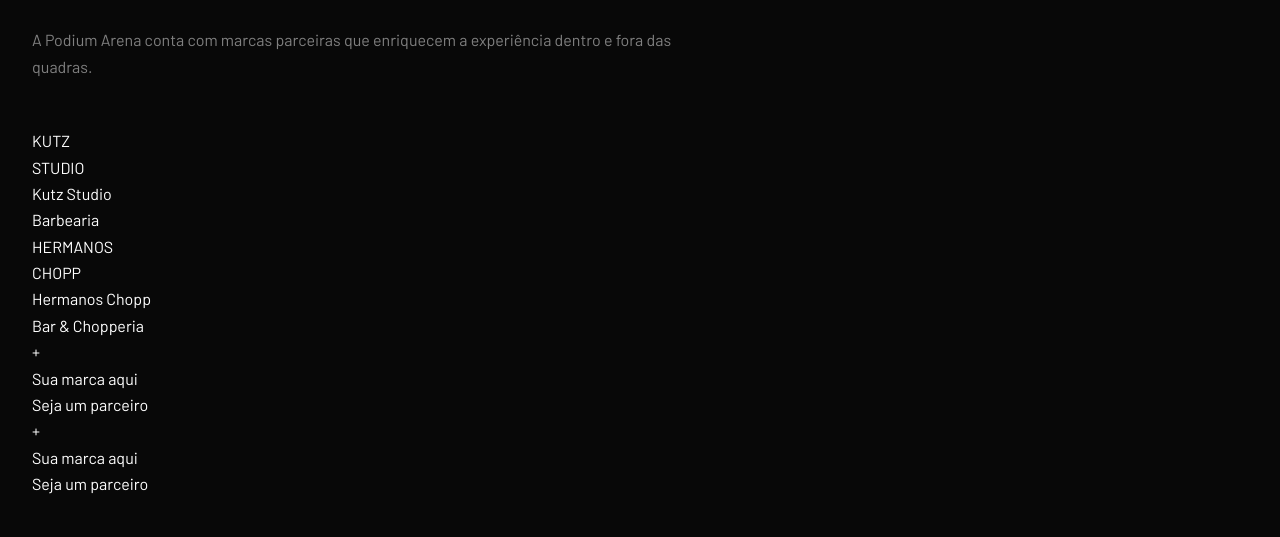
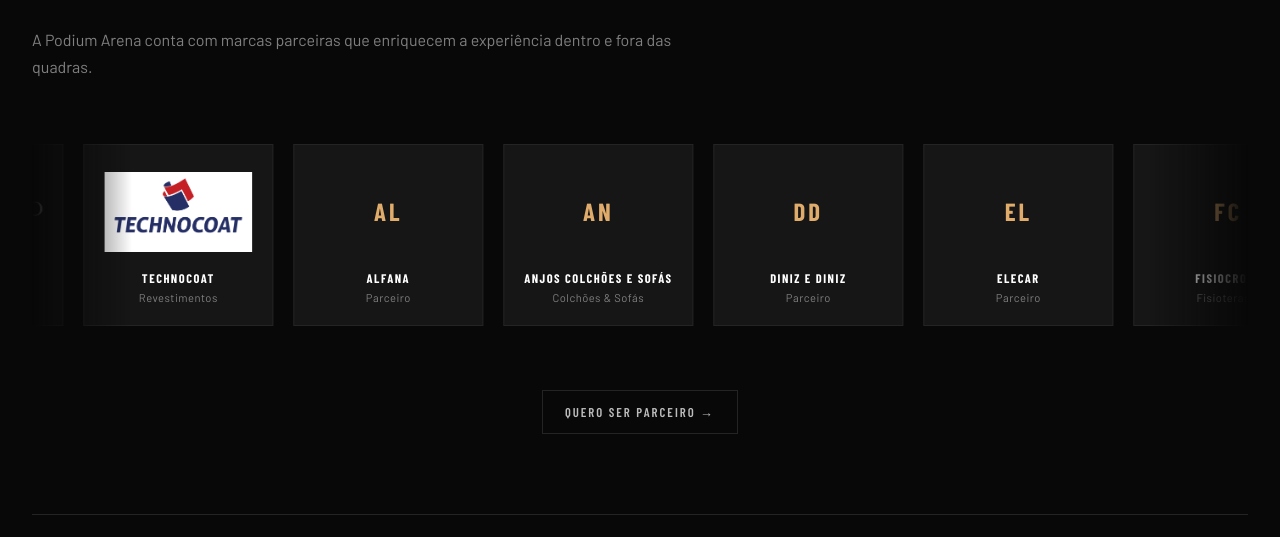
Before and after one commit to pedrolcmendes/prototipo-podium, a React (Vite) app in the folder frontend/: page / in a window 1280 px wide. Shown: the part 6140-6677 px from the top of the page. Built offline with nearby package versions, Linux system fonts and the light colour scheme; no server answers; a web font is replaced by a local one.

Commit message:
feat(parceiros): carrossel de 14 patrocinadores com logos e cards de texto

```diff
--- a/frontend/src/pages/Home.jsx
+++ b/frontend/src/pages/Home.jsx
@@ -32,6 +32,54 @@
     items.forEach(el => observer.observe(el));
     return () => observer.disconnect();
   }, []);
+}
+
+// TODO: Preencha os href com os links reais de cada patrocinador
+const SPONSORS = [
+  { nome: 'Hermanos Chopp',        tag: 'Bar & Choperia',       img: '/img/parceiros/hermanos.jpg',   href: '#' },
+  { nome: 'Neo Ortho',             tag: 'Clínica Odontológica', img: '/img/parceiros/neo-ortho.png',  href: '#' },
+  { nome: 'Technocoat',            tag: 'Revestimentos',        img: '/img/parceiros/technocoat.png', href: '#' },
+  { nome: 'Alfana',                tag: 'Parceiro',             img: null, initials: 'AL', href: '#' },
+  { nome: 'Anjos Colchões e Sofás',tag: 'Colchões & Sofás',     img: null, initials: 'AN', href: '#' },
+  { nome: 'Diniz e Diniz',         tag: 'Parceiro',             img: null, initials: 'DD', href: '#' },
+  { nome: 'Elecar',                tag: 'Parceiro',             img: null, initials: 'EL', href: '#' },
+  { nome: 'Fisiocross',            tag: 'Fisioterapia',         img: null, initials: 'FC', href: '#' },
+  { nome: 'Moromix',               tag: 'Parceiro',             img: null, initials: 'MM', href: '#' },
+  { nome: 'Mybox',                 tag: 'Parceiro',             img: null, initials: 'MB', href: '#' },
+  { nome: 'Realce',                tag: 'Parceiro',             img: null, initials: 'RL', href: '#' },
+  { nome: 'Santa Estância',        tag: 'Parceiro',             img: null, initials: 'SE', href: '#' },
+  { nome: 'Tecnoglass',            tag: 'Vidros & Esquadrias',  img: null, initials: 'TG', href: '#' },
+  { nome: 'ViaVisão',              tag: 'Ótica',                img: null, initials: 'VV', href: '#' },
+];
+
+function SponsorsCarousel() {
+  const doubled = [...SPONSORS, ...SPONSORS];
+  return (
+    <div className="sponsors-strip reveal">
+      <div className="sponsors-track">
+        {doubled.map((s, i) => (
+          <a
+            key={i}
+            href={s.href}
+            className={`sponsor-card${s.img ? ' sponsor-card-img' : ''}`}
+            aria-label={s.nome}
+            onClick={e => { if (s.href === '#') e.preventDefault(); }}
+          >
+            <div className="sponsor-logo-area">
+              {s.img
+                ? <img src={s.img} alt={s.nome} loading="lazy" />
+                : <span className="sponsor-initials">{s.initials}</span>
+              }
+            </div>
+            <div className="sponsor-info">
+              <div className="sponsor-name">{s.nome}</div>
+              <div className="sponsor-tag">{s.tag}</div>
+            </div>
+          </a>
+        ))}
+      </div>
+    </div>
+  );
 }
 
 export default function Home() {
@@ -239,12 +287,7 @@
         <h2 className="section-title reveal">PARCEIROS &amp; PATROCINADORES</h2>
         <div className="section-divider reveal" />
         <p className="reveal" style={{ color: 'var(--gray)', maxWidth: '640px', marginBottom: '3rem' }}>A Podium Arena conta com marcas parceiras que enriquecem a experiência dentro e fora das quadras.</p>
-        <div className="partners-grid reveal">
-          <div className="partner-card"><div className="partner-logo-ph">KUTZ<br />STUDIO</div><div className="partner-name">Kutz Studio</div><div className="partner-tag">Barbearia</div></div>
-          <div className="partner-card"><div className="partner-logo-ph">HERMANOS<br />CHOPP</div><div className="partner-name">Hermanos Chopp</div><div className="partner-tag">Bar &amp; Chopperia</div></div>
-          <div className="partner-card partner-card-empty"><div className="partner-logo-ph ph-empty">+</div><div className="partner-name">Sua marca aqui</div><div className="partner-tag">Seja um parceiro</div></div>
-          <div className="partner-card partner-card-empty"><div className="partner-logo-ph ph-empty">+</div><div className="partner-name">Sua marca aqui</div><div className="partner-tag">Seja um parceiro</div></div>
-        </div>
+        <SponsorsCarousel />
         <div className="reveal" style={{ textAlign: 'center', marginTop: '2.5rem' }}>
           <a href="#contato" className="btn-ghost">Quero ser parceiro →</a>
         </div>
```
